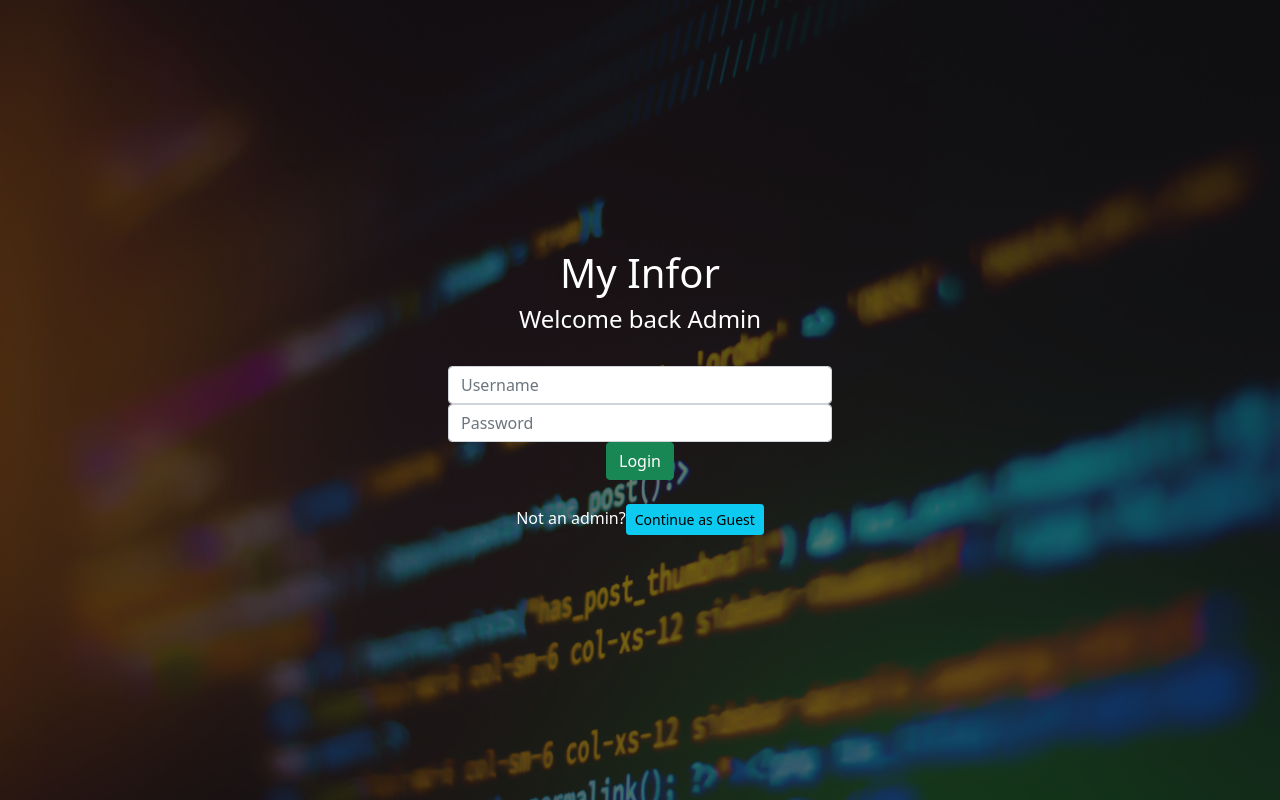
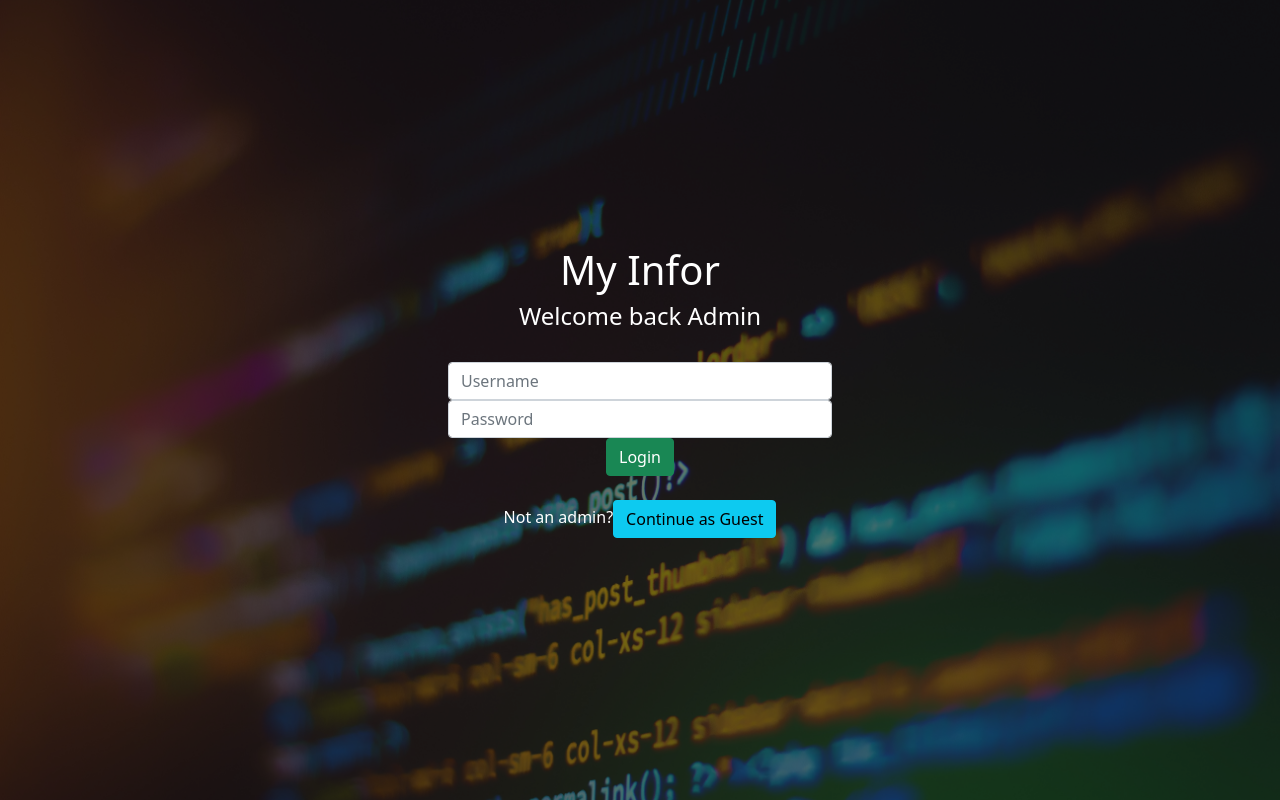
Before and after one commit to hoangnam1402/project-web, a React (Create React App) app in the folder client/: page /login in a window 1280 px wide. Built offline with nearby package versions, Linux system fonts and the light colour scheme; no server answers.

Commit message:
add alert

```diff
--- a/client/src/components/auth/loginform.js
+++ b/client/src/components/auth/loginform.js
@@ -3,6 +3,7 @@ import Form from 'react-bootstrap/Form'
 import {Link, useNavigate} from 'react-router-dom'
 import {useState, useContext} from 'react'
 import {AuthContext} from '../../contexts/authContexts'
+import AlertMessage from '../layout/alertMessage'
 
 const LoginForm = () => {
     //context
@@ -17,6 +18,8 @@ const LoginForm = () => {
         password: ''
     })
 
+    const [alert, setAlert] = useState(null)
+
     const {username, password} = loginForm
 
     const onChangeLoginForm = event => setLoginForm({...loginForm, [event.target.name]: event.target.value})
@@ -27,9 +30,10 @@ const LoginForm = () => {
         try {
             const loginData = await loginUser(loginForm)
             if (loginData.success)  {
-                navigate('/dashboard')
+                //navigate('/dashboard')
             } else {
-
+                setAlert({type: 'warning', message: loginData.message})
+                setTimeout(() => setAlert(null), 5000)
             }
         } catch (error) {
             console.log(error)
@@ -38,6 +42,7 @@ const LoginForm = () => {
 
     return (<>
     <Form className = 'my-4' onSubmit = {login} >
+        <AlertMessage info={alert} />
         <Form.Group>
             <Form.Control
                 type='text'
@@ -58,11 +63,11 @@ const LoginForm = () => {
                 onChange={onChangeLoginForm}
             />
         </Form.Group>
-            <Button variant='success' type='submit'> Login </Button>
+        <Button variant='success' type='submit'> Login </Button>
     </Form>
     <p> Not an admin?
-        <Link to='/'>
-            <Button variant='info' size='sm' className='ml-2'> Continue as Guest </Button>
+        <Link to='/dashboard'>
+            <Button variant='info' size='5m' className='ml-2'> Continue as Guest </Button>
         </Link>
     </p>
     </>)
--- /dev/null
+++ b/client/src/components/layout/alertMessage.js
@@ -0,0 +1,9 @@
+import Alert from 'react-bootstrap/Alert'
+
+const AlertMessage = ({ info }) => {
+	return info === null ? null : (
+		<Alert variant={info.type}>{info.message}</Alert>
+	)
+}
+
+export default AlertMessage
--- a/client/src/contexts/AuthContexts.js
+++ b/client/src/contexts/AuthContexts.js
@@ -45,6 +45,7 @@ const AuthContextProvider = ({children})  => {
             const response = await axios.post(`${apiurl}/auth/login`, userForm)
             if (response.data.success)
             localStorage.setItem(LOCAL_STORAGE_TOKEN_NAME, response.data.accessToken)
+            await loadUser()
             return response.data
         } catch (error) {
             if (error.response.data) return error.response.data
```
